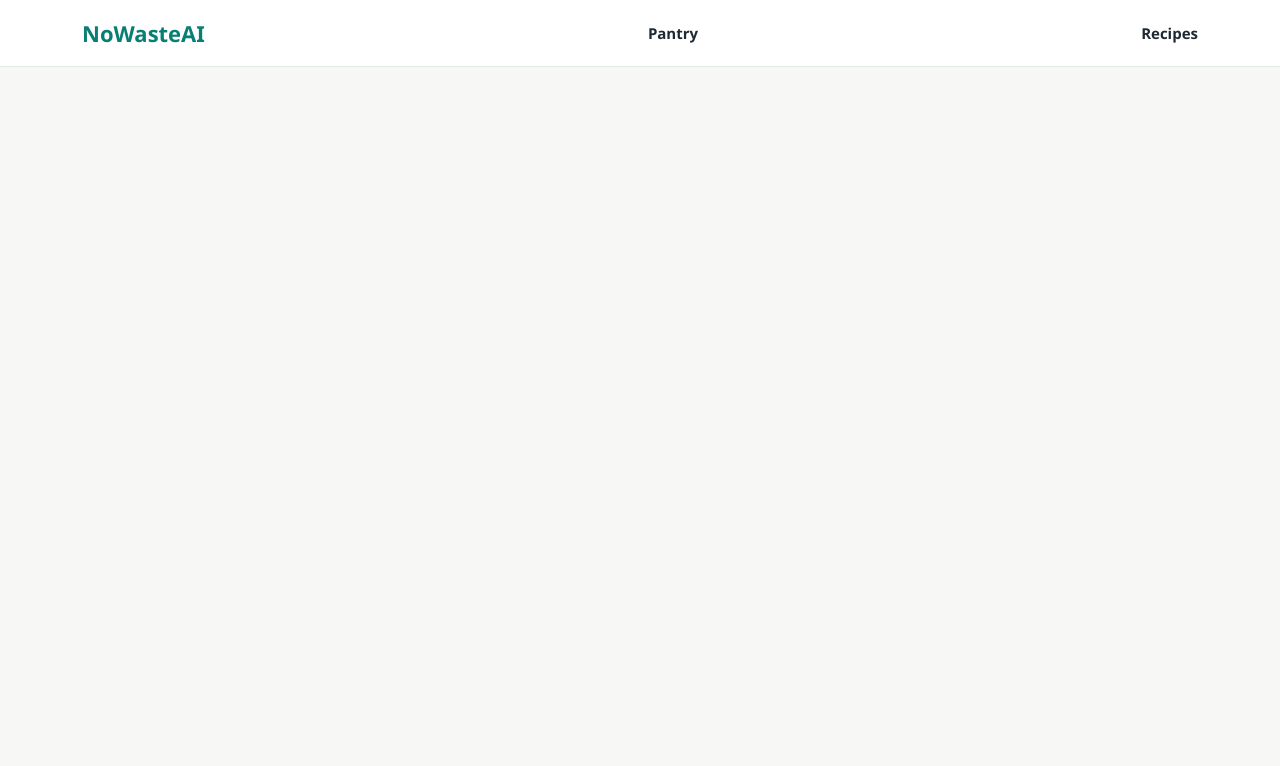
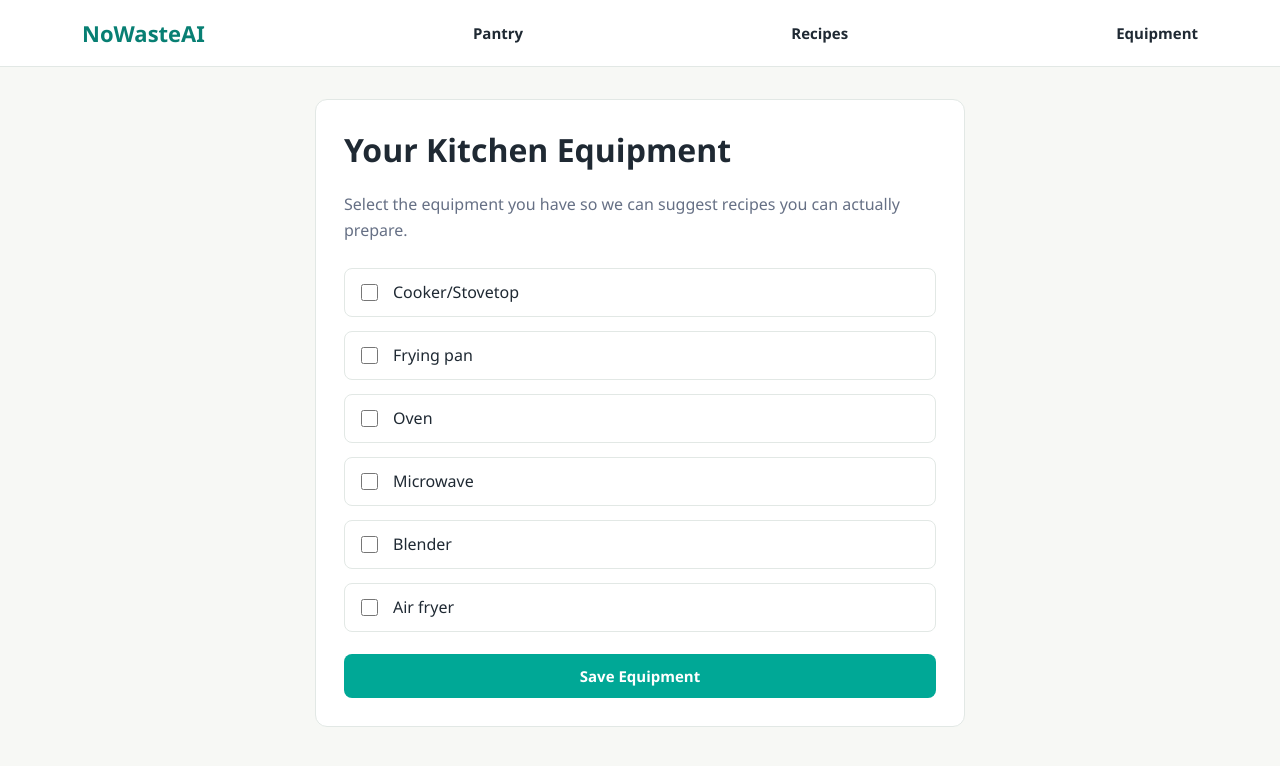
Before and after one commit to Angel-Wangari/Nowasteai-Version-2, a React (Vite) app in the folder nowasteversion2/Frontend/: page /equipment in a window 1280 px wide. Shown: the top 766 px of the page. Built offline with nearby package versions, Linux system fonts and the light colour scheme.

Commit message:
Changes to frontend

```diff
--- a/nowasteversion2/Frontend/src/App.jsx
+++ b/nowasteversion2/Frontend/src/App.jsx
@@ -3,6 +3,7 @@ import Nav from "./nav.jsx";
 import Header from './DashboardHeader.jsx';
 import Pantry from "./pantry.jsx";
 import Recipes from "./recipe.jsx";
+import EquipmentSetup from "./EquipmentSetup.jsx";
 function App() {
   return(
     <BrowserRouter>
@@ -11,6 +12,7 @@ function App() {
       <Route path="/" element={<Header />}/>
       <Route path="/pantry" element={<Pantry />}/>
       <Route path="/recipes" element={<Recipes />}/>
+      <Route path="/equipment" element={<EquipmentSetup />}/>
 
     </Routes>
 
--- /dev/null
+++ b/nowasteversion2/Frontend/src/EquipmentSetup.jsx
@@ -0,0 +1,44 @@
+import { useState } from "react";
+import "./equipment.css"
+function EquipmentSetup(){
+    const [equipment,setEquipment]=useState({
+        has_cooker:false,
+        has_microwave:false,
+        has_blender:false,
+        has_air_fryer:false,
+        has_frying_pan:false,
+        has_oven:false
+    });
+    const handleChange=(event)=>{
+        const {name,checked}=event.target;
+        setEquipment((currentEquipment)=>({
+            ...currentEquipment,
+            [name]:checked
+        }));
+
+    };
+    return(
+        <main className="equipment-page">
+            <h1>Your Kitchen Equipment</h1>
+            <p>Select the equipment you have so we can suggest recipes you can actually prepare.</p>
+            <form>
+                {[
+                    {name:"has_cooker",label:"Cooker/Stovetop"},
+                    {name:"has_frying_pan",label:"Frying pan"},
+                    {name:"has_oven",label:"Oven"},
+                    {name:"has_microwave",label:"Microwave"},
+                    {name:"has_blender",label:"Blender"},
+                    {name:"has_air_fryer",label:"Air fryer"}
+                ].map((item)=>(
+                    <label className="equipment-option" key={item.name}>
+                        <input type="checkbox" name={item.name} checked={equipment[item.name]} onChange={handleChange} />
+                        {item.label}
+                    </label>
+                ))}
+                <button type="submit">Save Equipment</button>
+            </form>
+        </main>
+    );
+
+}
+export default EquipmentSetup
--- /dev/null
+++ b/nowasteversion2/Frontend/src/equipment.css
@@ -0,0 +1,58 @@
+
+.equipment-page {
+    max-width: 650px;
+    margin: 32px auto;
+    padding: 28px;
+    background: #FFFFFF;
+    border: 1px solid #E2E8E5;
+    border-radius: 12px;
+    color: #1F2933;
+}
+
+.equipment-page h1 {
+    margin-top: 0;
+}
+
+.equipment-page > p {
+    color: #667085;
+    line-height: 1.6;
+}
+
+.equipment-page form {
+    display: flex;
+    flex-direction: column;
+    gap: 14px;
+    margin-top: 24px;
+}
+
+.equipment-option {
+    display: flex;
+    align-items: center;
+    gap: 12px;
+    padding: 12px;
+    border: 1px solid #E2E8E5;
+    border-radius: 8px;
+    cursor: pointer;
+}
+
+.equipment-option input {
+    accent-color: #00A896;
+    width: 17px;
+    height: 17px;
+}
+
+.equipment-page button {
+    padding: 12px 16px;
+    margin-top: 8px;
+    background: #00A896;
+    color: #FFFFFF;
+    border: none;
+    border-radius: 8px;
+    font-size: 15px;
+    font-weight: 600;
+    cursor: pointer;
+}
+
+.equipment-page button:hover {
+    background: #087F73;
+}
--- a/nowasteversion2/Frontend/src/nav.jsx
+++ b/nowasteversion2/Frontend/src/nav.jsx
@@ -16,6 +16,10 @@ function Nav(){
                     <Link to="/recipes">Recipes</Link>
 
                 </li>
+                <li className="nav-link">
+                    <Link to="/equipment">Equipment</Link>
+
+                </li>
             </ul>
         </nav>
 );
```
